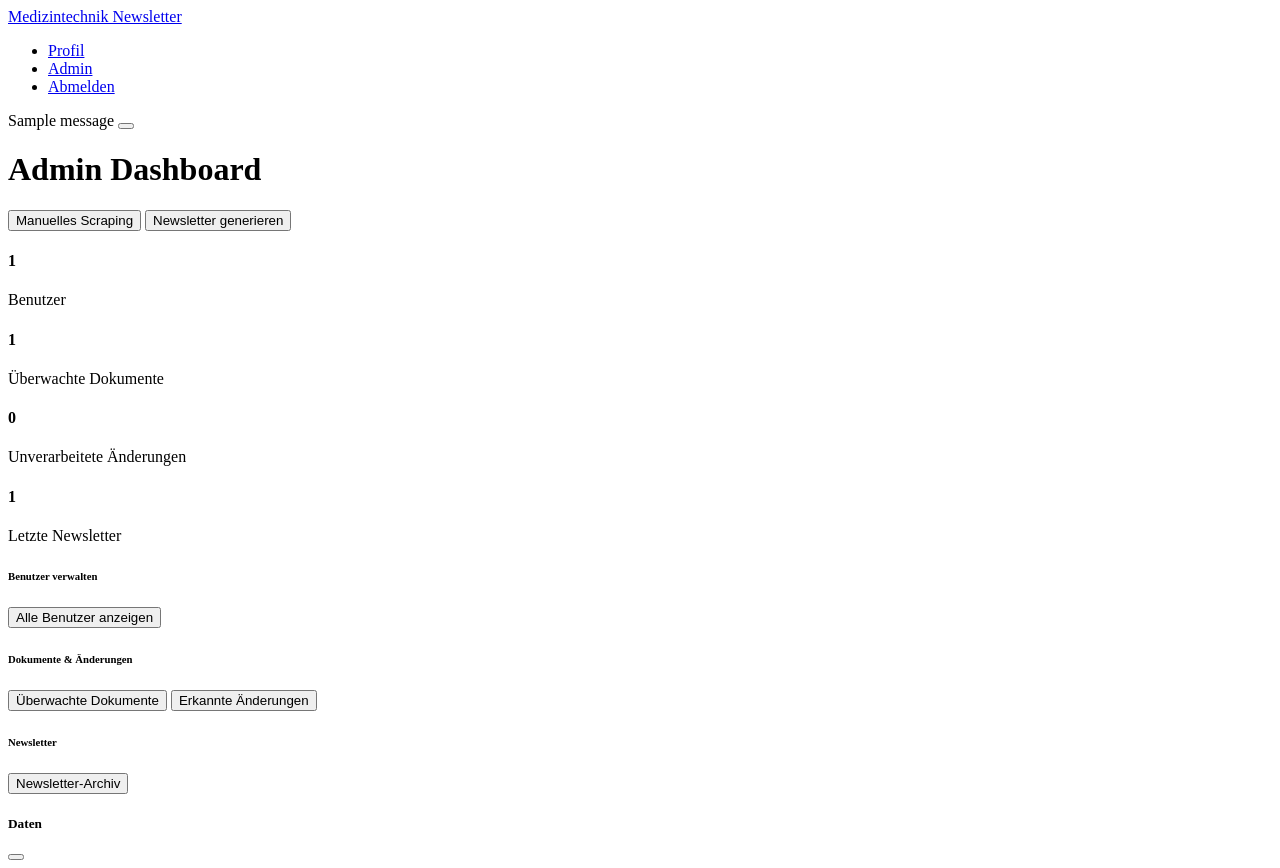
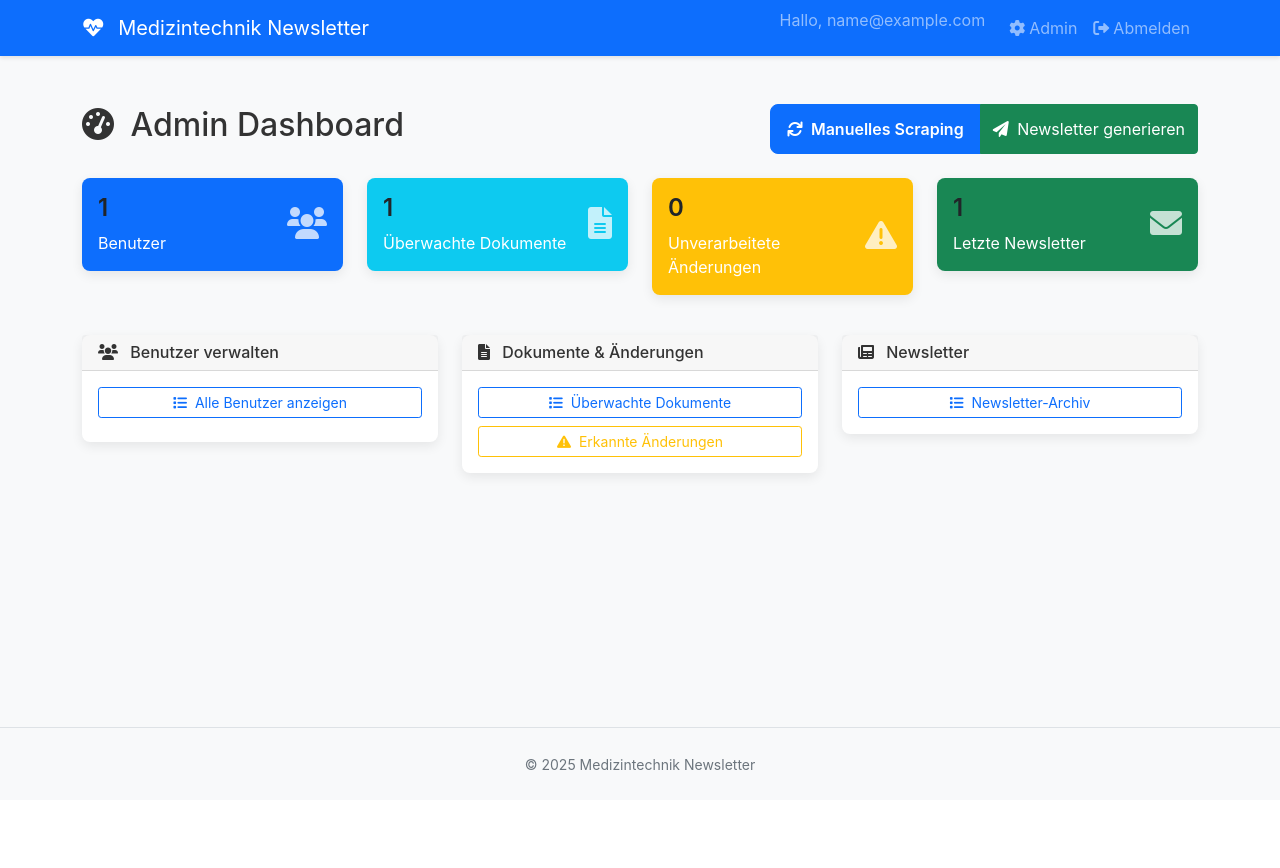
Before and after one commit to jackl1304/News, a Flask app: page /admin/dashboard in a window 1280 px wide. After the commit the page ends 770 px from the top, so only its background shows below. Run offline with Flask 3, Linux system fonts and the light colour scheme; the visitor is signed in with stand-in values (Sample User, id 1); tables that the repository leaves empty hold one stand-in row (values such as "Sample post"); one stand-in notice (Sample message) is shown.

Commit message:
Update base.html

```diff
--- a/medtech_newsletter/templates/base.html
+++ b/medtech_newsletter/templates/base.html
@@ -1,3 +1,18 @@
+<!DOCTYPE html>
+<html lang="de">
+<head>
+    <meta charset="UTF-8">
+    <meta name="viewport" content="width=device-width, initial-scale=1.0">
+    <title>{% block title %}Medizintechnik Newsletter{% endblock %}</title>
+
+    <link href="https://cdn.jsdelivr.net/npm/bootstrap@5.1.3/dist/css/bootstrap.min.css" rel="stylesheet">
+
+    <link href="{{ url_for('static', filename='css/style.css') }}" rel="stylesheet">
+
+    <link rel="stylesheet" href="https://cdnjs.cloudflare.com/ajax/libs/font-awesome/6.0.0/css/all.min.css">
+
+    {% block head %}{% endblock %}
+</head>
 <body>
     <nav class="navbar navbar-expand-lg navbar-dark bg-primary">
         <div class="container">
@@ -8,11 +23,7 @@
             <div class="collapse navbar-collapse" id="navbarNav">
                 <ul class="navbar-nav ms-auto">
                     {% if session.user_id %}
-                        <li class="nav-item">
-                            <a class="nav-link" href="{{ url_for('edit_profile') }}">
-                                <i class="fas fa-user-edit me-1"></i>Profil
-                            </a>
-                        </li>
+                        <li class="nav-item"><span class="navbar-text me-3">Hallo, {{ session.user_email }}</span></li>
                         {% if session.is_admin %}
                         <li class="nav-item">
                             <a class="nav-link" href="#" id="admin-link">
@@ -42,14 +53,36 @@
         </div>
     </nav>
     <main class="container my-5">
-        {% with messages = get_flashed_messages(with_categories=true) %}
-            {% if messages %}
-                {% for category, message in messages %}
-                    <div class="alert alert-{{ category }} alert-dismissible fade show">{{ message }} <button type="button" class="btn-close" data-bs-dismiss="alert"></button></div>
-                {% endfor %}
-            {% endif %}
-        {% endwith %}
         {% block content %}{% endblock %}
     </main>
-    </body>
+    <footer class="bg-light py-4 mt-auto">
+        <div class="container text-center text-muted">
+            <small>© 2025 Medizintechnik Newsletter</small>
+        </div>
+    </footer>
+
+    <script src="https://cdn.jsdelivr.net/npm/bootstrap@5.1.3/dist/js/bootstrap.bundle.min.js"></script>
+    {% block scripts %}
+        {% if session.is_admin %}
+        <script>
+            document.getElementById('admin-link').addEventListener('click', async (e) => {
+                e.preventDefault();
+                const password = prompt("Bitte geben Sie Ihr Admin-Passwort zur Bestätigung ein:");
+                if (password) {
+                    const response = await fetch('/admin/verify_password', {
+                        method: 'POST',
+                        headers: {'Content-Type': 'application/json'},
+                        body: JSON.stringify({ password: password })
+                    });
+                    if (response.ok) {
+                        window.location.href = "{{ url_for('admin_dashboard') }}";
+                    } else {
+                        alert("Passwort-Bestätigung fehlgeschlagen!");
+                    }
+                }
+            });
+        </script>
+        {% endif %}
+    {% endblock %}
+</body>
 </html>
```
